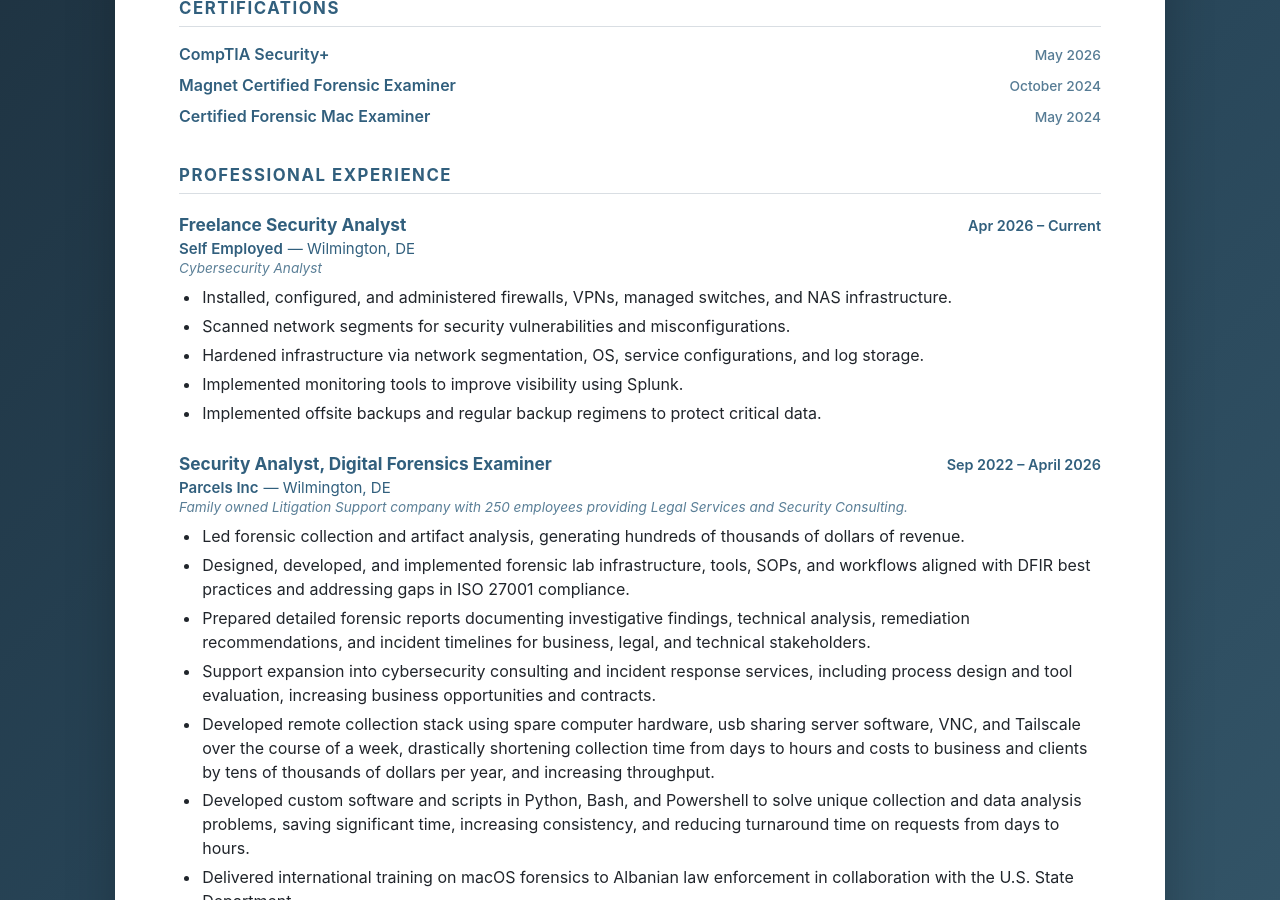
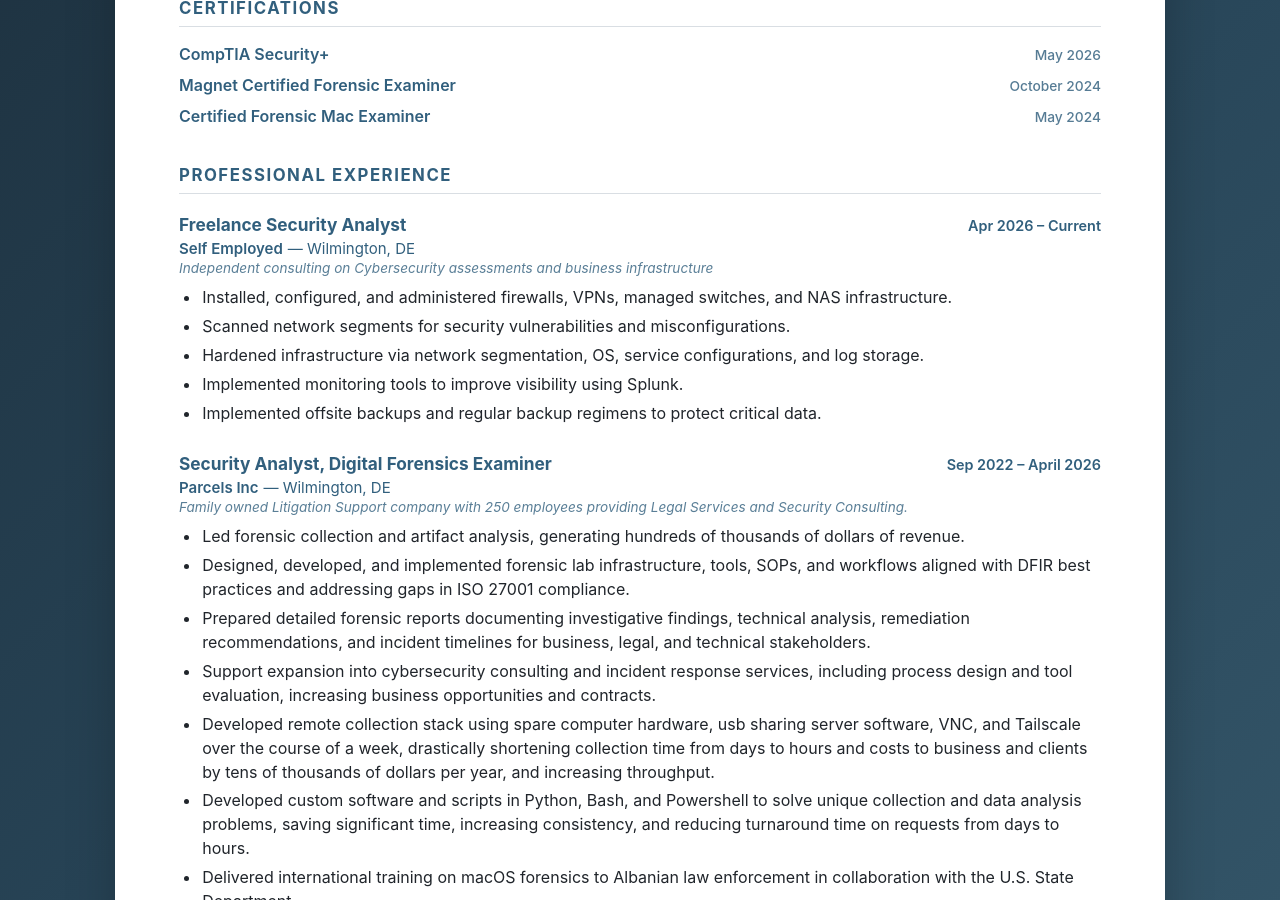
Before and after one commit to bbc5008/bbc5008.github.io, a Jekyll site: the page built from resume.markdown, in a window 1280 px wide and 900 px high, scrolled down 837 px. Built offline with Jekyll 4.4.1, drawn with Linux system fonts in a browser that asks for light colours.

Commit message:
small tweak to resume.pdf formatting

```diff
--- a/resume.markdown
+++ b/resume.markdown
@@ -110,7 +110,7 @@ permalink: /resume/
       <span class="employer">Self Employed</span>
       <span class="job-location">— Wilmington, DE</span>
     </div>
-    <p class="job-description">Cybersecurity Analyst</p>
+    <p class="job-description">Independent consulting on Cybersecurity assessments and business infrastructure </p>
     <ul class="responsibilities">
       <li>Installed, configured, and administered firewalls, VPNs, managed switches, and NAS infrastructure.</li>
       <li>Scanned network segments for security vulnerabilities and misconfigurations.</li>
```
Also changed, not shown: 1 other file.
